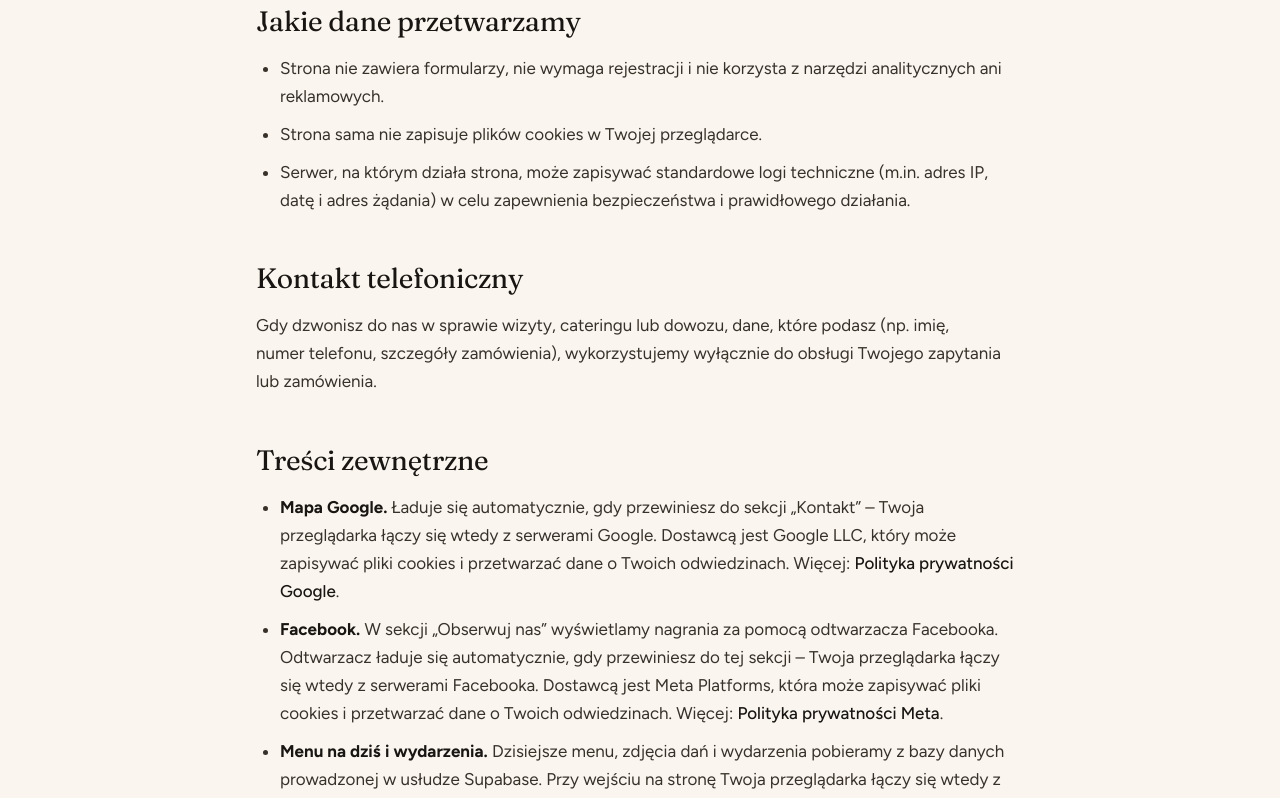
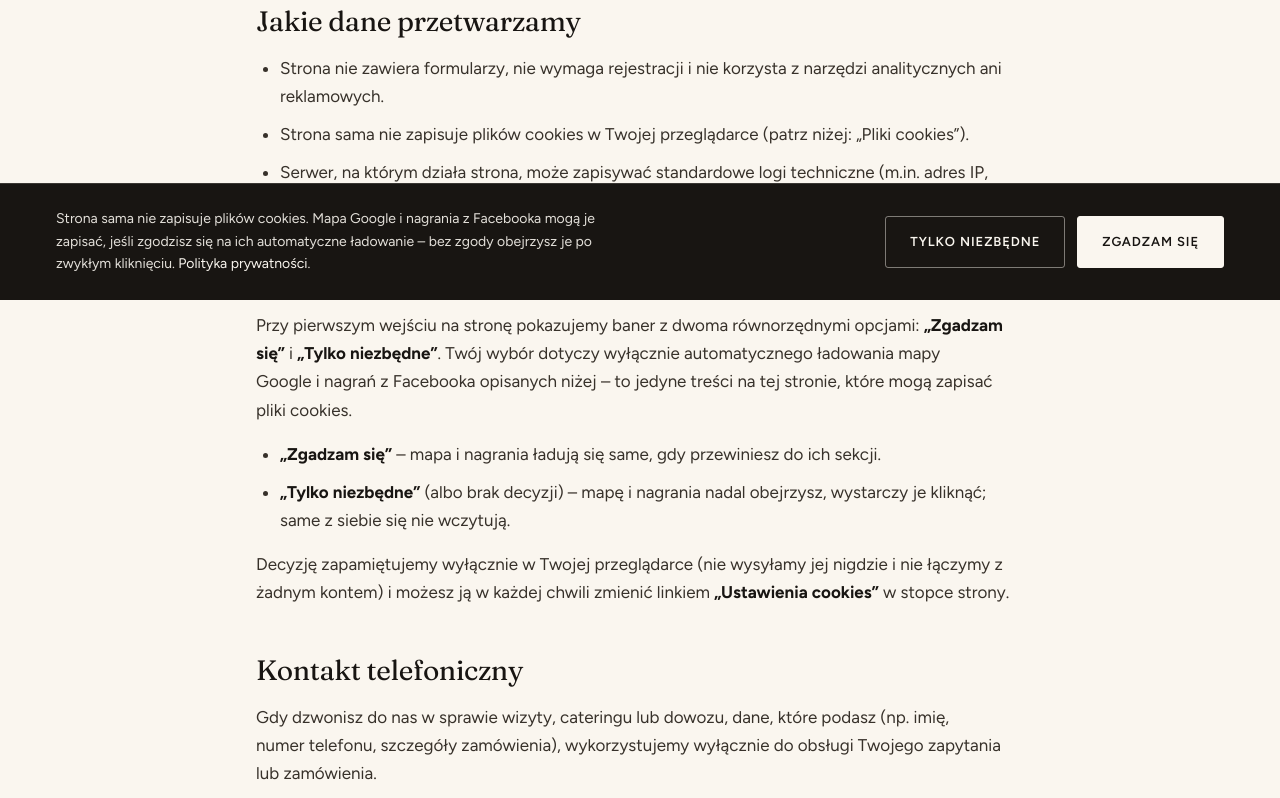
Before and after one commit to zielaqq/z-nami-najesz-sie-do-syta, a Next.js app: page /polityka-prywatnosci in a window 1280 px wide. Shown: the part 500-1298 px from the top of the page. Built offline with nearby package versions, Linux system fonts and the light colour scheme; no server answers; the database is empty.

Commit message:
Add cookie consent banner with external embeds handling and privacy updates.

```diff
--- a/src/app/(site)/polityka-prywatnosci/page.tsx
+++ b/src/app/(site)/polityka-prywatnosci/page.tsx
@@ -5,13 +5,12 @@
 import { isSupabaseConfigured } from "@/lib/supabase/config";
 
 /**
- * ⚠ SZABLON DO WERYFIKACJI. Tekst opisuje faktyczne działanie tej strony (brak formularzy,
- * cookies i analityki; mapa Google i nagrania Facebooka – zgodnie z ustawieniem
- * `embeds` w src/data/site.ts), ale nie jest poradą
- * prawną. Przed publikacją uzupełnij dane podmiotu prowadzącego działalność (pełna nazwa, NIP)
- * i – jeśli to możliwe – poproś o weryfikację prawnika.
+ * ⚠ SZABLON DO WERYFIKACJI. Tekst opisuje faktyczne działanie tej strony (brak formularzy i analityki;
+ * baner zgody na cookies – `CookieConsent`; mapa Google i nagrania Facebooka – zgodnie z ustawieniem
+ * `embeds` w src/data/site.ts), ale nie jest poradą prawną. Przed publikacją uzupełnij dane podmiotu
+ * prowadzącego działalność (pełna nazwa, NIP) i – jeśli to możliwe – poproś o weryfikację prawnika.
  */
-const UPDATED_AT = "20 września 2026";
+const UPDATED_AT = "22 września 2026";
 
 const TITLE = "Polityka prywatności";
 const DESCRIPTION =
@@ -64,12 +63,37 @@
                 Strona nie zawiera formularzy, nie wymaga rejestracji i nie korzysta z narzędzi analitycznych ani
                 reklamowych.
               </li>
-              <li>Strona sama nie zapisuje plików cookies w Twojej przeglądarce.</li>
+              <li>Strona sama nie zapisuje plików cookies w Twojej przeglądarce (patrz niżej: „Pliki cookies”).</li>
               <li>
                 Serwer, na którym działa strona, może zapisywać standardowe logi techniczne (m.in. adres IP, datę i
                 adres żądania) w celu zapewnienia bezpieczeństwa i prawidłowego działania.
               </li>
             </ul>
+          </section>
+
+          <section aria-labelledby="p-cookies">
+            <h2 id="p-cookies">Pliki cookies</h2>
+            <p>
+              Przy pierwszym wejściu na stronę pokazujemy baner z dwoma równorzędnymi opcjami: <strong className="text-ink">„Zgadzam
+              się”</strong> i <strong className="text-ink">„Tylko niezbędne”</strong>. Twój wybór dotyczy wyłącznie
+              automatycznego ładowania mapy Google i nagrań z Facebooka opisanych niżej – to jedyne treści na tej
+              stronie, które mogą zapisać pliki cookies.
+            </p>
+            <ul>
+              <li>
+                <strong className="text-ink">„Zgadzam się”</strong> – mapa i nagrania ładują się same, gdy przewiniesz
+                do ich sekcji.
+              </li>
+              <li>
+                <strong className="text-ink">„Tylko niezbędne”</strong> (albo brak decyzji) – mapę i nagrania nadal
+                obejrzysz, wystarczy je kliknąć; same z siebie się nie wczytują.
+              </li>
+            </ul>
+            <p>
+              Decyzję zapamiętujemy wyłącznie w Twojej przeglądarce (nie wysyłamy jej nigdzie i nie łączymy z żadnym
+              kontem) i możesz ją w każdej chwili zmienić linkiem <strong className="text-ink">„Ustawienia cookies”</strong> w
+              stopce strony.
+            </p>
           </section>
 
           <section aria-labelledby="p-telefon">
@@ -87,7 +111,7 @@
                 <strong className="text-ink">Mapa Google.</strong>{" "}
                 {siteConfig.embeds.mapLoadOnClick
                   ? "Ładuje się dopiero po kliknięciu „Załaduj mapę Google”."
-                  : "Ładuje się automatycznie, gdy przewiniesz do sekcji „Kontakt” – Twoja przeglądarka łączy się wtedy z serwerami Google."}{" "}
+                  : "Domyślnie ładuje się dopiero po kliknięciu „Załaduj mapę Google”. Jeśli zgodzisz się w banerze cookies, będzie się ładować sama, gdy przewiniesz do sekcji „Kontakt”."}{" "}
                 Dostawcą jest Google LLC, który może zapisywać pliki cookies i przetwarzać dane o Twoich odwiedzinach.
                 Więcej:{" "}
                 <a href="https://policies.google.com/privacy" target="_blank" rel="noopener noreferrer" className={linkClass}>
@@ -100,7 +124,7 @@
                 odtwarzacza Facebooka.{" "}
                 {siteConfig.embeds.facebookLoadOnClick
                   ? "Odtwarzacz ładuje się dopiero po kliknięciu nagrania."
-                  : "Odtwarzacz ładuje się automatycznie, gdy przewiniesz do tej sekcji – Twoja przeglądarka łączy się wtedy z serwerami Facebooka."}{" "}
+                  : "Domyślnie ładuje się dopiero po kliknięciu nagrania. Jeśli zgodzisz się w banerze cookies, będzie się ładować sam, gdy przewiniesz do tej sekcji."}{" "}
                 Dostawcą jest Meta Platforms, która może zapisywać pliki cookies i przetwarzać dane o Twoich
                 odwiedzinach. Więcej:{" "}
                 <a href="https://www.facebook.com/privacy/policy/" target="_blank" rel="noopener noreferrer" className={linkClass}>
--- a/src/app/layout.tsx
+++ b/src/app/layout.tsx
@@ -95,7 +95,9 @@
       <head>
         <script dangerouslySetInnerHTML={{ __html: revealGate }} />
       </head>
-      <body>{children}</body>
+      {/* suppressHydrationWarning: niektóre rozszerzenia przeglądarki (menedżery haseł, blokady reklam) dopisują
+          do <body> własny atrybut, zanim React zdąży „uruchomić” stronę – to nieszkodliwe ostrzeżenie, nie błąd. */}
+      <body suppressHydrationWarning>{children}</body>
     </html>
   );
 }
--- /dev/null
+++ b/src/components/layout/CookieConsent.tsx
@@ -0,0 +1,56 @@
+"use client";
+
+import Link from "next/link";
+import { useEffect, useState } from "react";
+
+import { buttonClasses } from "@/components/ui/Button";
+import { onConsentReopenRequest, setConsent, useCookieConsent, type ConsentStatus } from "@/lib/cookie-consent";
+
+/**
+ * Baner zgody na cookies – widoczny od razu przy wejściu na stronę, dopóki odwiedzający nie wybierze
+ * jednej z dwóch RÓWNORZĘDNYCH opcji (żadna nie jest domyślnie zaznaczona ani wyróżniona jako „łatwiejsza”).
+ * Dopóki nie ma decyzji (albo przy odmowie), mapa Google i nagrania Facebooka ładują się dopiero po
+ * kliknięciu – patrz `MapEmbed` i `VideoEmbed`. Strona sama nie zapisuje żadnych cookies.
+ * Link „Ustawienia cookies” w stopce otwiera ten baner ponownie, żeby zmienić wcześniejszą decyzję.
+ */
+export function CookieConsent() {
+  const consent = useCookieConsent();
+  const [reopened, setReopened] = useState(false);
+
+  useEffect(() => onConsentReopenRequest(() => setReopened(true)), []);
+
+  const visible = reopened || consent === null;
+  if (!visible) return null;
+
+  const decide = (status: ConsentStatus) => {
+    setConsent(status);
+    setReopened(false);
+  };
+
+  return (
+    <div
+      role="region"
+      aria-label="Zgoda na pliki cookies"
+      className="on-dark fixed inset-x-0 bottom-0 z-50 border-t border-cream/15 bg-ink text-cream"
+    >
+      <div className="container-page flex flex-col gap-4 py-5 sm:flex-row sm:items-center sm:justify-between sm:gap-8 sm:py-6">
+        <p className="max-w-[62ch] text-sm leading-relaxed text-cream/90">
+          Strona sama nie zapisuje plików cookies. Mapa Google i nagrania z Facebooka mogą je zapisać, jeśli zgodzisz
+          się na ich automatyczne ładowanie – bez zgody obejrzysz je po zwykłym kliknięciu.{" "}
+          <Link href="/polityka-prywatnosci" className="link-underline text-cream">
+            Polityka prywatności
+          </Link>
+          .
+        </p>
+        <div className="flex shrink-0 gap-3">
+          <button type="button" onClick={() => decide("declined")} className={buttonClasses("inverse-outline", "md")}>
+            Tylko niezbędne
+          </button>
+          <button type="button" onClick={() => decide("accepted")} className={buttonClasses("inverse", "md")}>
+            Zgadzam się
+          </button>
+        </div>
+      </div>
+    </div>
+  );
+}
--- /dev/null
+++ b/src/components/layout/CookieSettingsLink.tsx
@@ -0,0 +1,12 @@
+"use client";
+
+import { reopenConsentBanner } from "@/lib/cookie-consent";
+
+/** Link w stopce, który otwiera ponownie baner zgody na cookies – żeby można było zmienić wcześniejszą decyzję. */
+export function CookieSettingsLink() {
+  return (
+    <button type="button" onClick={reopenConsentBanner} className="link-underline hover:text-cream">
+      Ustawienia cookies
+    </button>
+  );
+}
--- a/src/components/layout/Footer.tsx
+++ b/src/components/layout/Footer.tsx
@@ -1,5 +1,6 @@
 import Link from "next/link";
 
+import { CookieSettingsLink } from "@/components/layout/CookieSettingsLink";
 import { EventsNavItem } from "@/components/layout/EventsNavItem";
 import { Logo } from "@/components/layout/Logo";
 import { ButtonLink } from "@/components/ui/Button";
@@ -119,6 +120,7 @@
             <Link href="/polityka-prywatnosci" className="link-underline hover:text-cream">
               Polityka prywatności
             </Link>
+            <CookieSettingsLink />
             {/* Logowanie właścicielki do panelu menu – dyskretnie, w stopce (strona /panel jest ukryta przed wyszukiwarkami). */}
             <Link href="/panel" rel="nofollow" className="link-underline hover:text-cream">
               Panel menu (logowanie)
--- a/src/components/layout/SiteChrome.tsx
+++ b/src/components/layout/SiteChrome.tsx
@@ -1,5 +1,6 @@
 import type { ReactNode } from "react";
 
+import { CookieConsent } from "@/components/layout/CookieConsent";
 import { Footer } from "@/components/layout/Footer";
 import { Header } from "@/components/layout/Header";
 import { JsonLd } from "@/components/seo/JsonLd";
@@ -28,6 +29,7 @@
         {children}
       </main>
       <Footer hasEvents={upcomingEvents.length > 0} />
+      <CookieConsent />
       <ScrollReveal />
       <JsonLd data={buildStructuredData()} />
     </>
--- a/src/components/sections/Social.tsx
+++ b/src/components/sections/Social.tsx
@@ -48,7 +48,9 @@
             <p className="mt-8 max-w-[46ch] text-xs leading-relaxed text-mute" data-reveal>
               Nagrania wyświetla odtwarzacz Facebooka (Meta Platforms), który może zapisywać na Twoim urządzeniu pliki
               cookies.
-              {facebookLoadOnClick ? " Nagranie wczytamy dopiero po Twoim kliknięciu." : ""}{" "}
+              {facebookLoadOnClick
+                ? " Nagranie wczytamy dopiero po Twoim kliknięciu."
+                : " Bez Twojej zgody w banerze na dole strony wczytamy je dopiero po kliknięciu."}{" "}
               <Link href="/polityka-prywatnosci" className="link-underline text-ink">
                 Polityka prywatności
               </Link>
--- /dev/null
+++ b/src/lib/cookie-consent.ts
@@ -0,0 +1,61 @@
+"use client";
+
+import { useSyncExternalStore } from "react";
+
+/**
+ * Zgoda na automatyczne ładowanie treści zewnętrznych (mapa Google, nagrania Facebooka), które mogą
+ * zapisywać pliki cookies. Bez zgody te treści nadal da się obejrzeć – tylko po kliknięciu (patrz
+ * `MapEmbed` / `VideoEmbed`), co samo w sobie jest świadomą decyzją i nie wymaga banera.
+ *
+ * Decyzja jest zapisana WYŁĄCZNIE w przeglądarce odwiedzającego (localStorage) – nigdzie jej nie wysyłamy.
+ */
+export type ConsentStatus = "accepted" | "declined";
+
+const STORAGE_KEY = "cookie-consent";
+const CHANGE_EVENT = "cookie-consent:change";
+const REOPEN_EVENT = "cookie-consent:reopen";
+
+function readStoredConsent(): ConsentStatus | null {
+  try {
+    const value = window.localStorage.getItem(STORAGE_KEY);
+    return value === "accepted" || value === "declined" ? value : null;
+  } catch {
+    // Prywatne okno / zablokowany magazyn przeglądarki – traktujemy jak brak decyzji (baner zostaje widoczny).
+    return null;
+  }
+}
+
+/** Zapisuje decyzję odwiedzającego i od razu powiadamia wszystkie osadzenia na stronie (bez przeładowania). */
+export function setConsent(status: ConsentStatus): void {
+  try {
+    window.localStorage.setItem(STORAGE_KEY, status);
+  } catch {
+    /* decyzja obowiązuje wtedy tylko do zamknięcia karty – nie blokujemy działania strony */
+  }
+  window.dispatchEvent(new CustomEvent<ConsentStatus>(CHANGE_EVENT, { detail: status }));
+}
+
+/** Otwiera baner ponownie (np. link „Ustawienia cookies” w stopce), nawet jeśli decyzja już zapadła. */
+export function reopenConsentBanner(): void {
+  window.dispatchEvent(new Event(REOPEN_EVENT));
+}
+
+export function onConsentReopenRequest(handler: () => void): () => void {
+  window.addEventListener(REOPEN_EVENT, handler);
+  return () => window.removeEventListener(REOPEN_EVENT, handler);
+}
+
+function subscribe(callback: () => void): () => void {
+  window.addEventListener(CHANGE_EVENT, callback);
+  return () => window.removeEventListener(CHANGE_EVENT, callback);
+}
+
+/**
+ * Aktualna zgoda w tej przeglądarce: `null`, dopóki odwiedzający nie kliknął żadnego przycisku w banerze.
+ * `useSyncExternalStore` (a nie `useState`+`useEffect`) czyta localStorage bezpiecznie przy hydracji: po
+ * stronie serwera zawsze zwraca `null` (server nie zna decyzji – treści zewnętrzne i tak nie ładują się
+ * przed hydracją), a zaraz po niej React sam dopasowuje wynik do prawdziwej wartości z przeglądarki.
+ */
+export function useCookieConsent(): ConsentStatus | null {
+  return useSyncExternalStore(subscribe, readStoredConsent, () => null);
+}
```
Also changed, not shown: src/components/sections/MapEmbed.tsx (+12 -4 lines), src/components/sections/VideoEmbed.tsx (+21 -8 lines), src/data/site.ts (+6 -6 lines).
